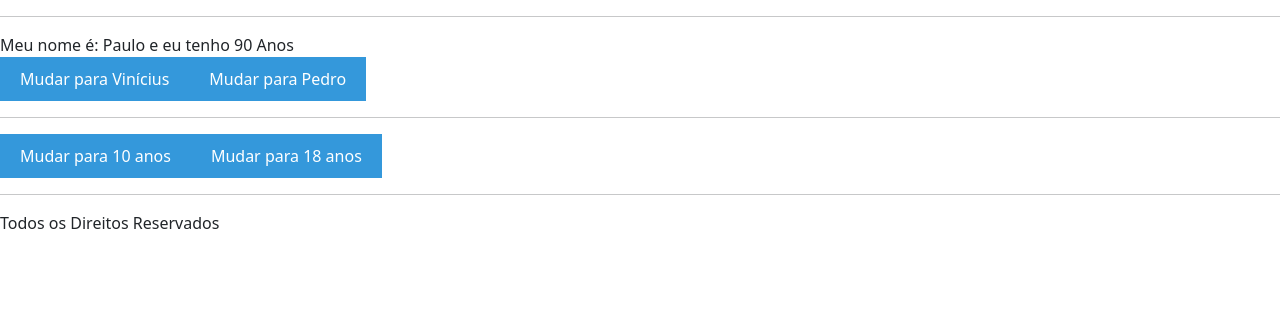
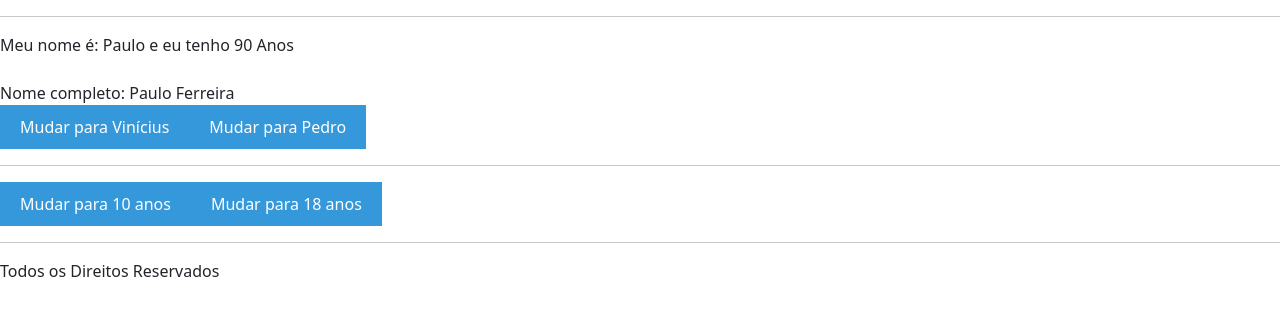
Before and after one commit to paulovferreira/repositorio, a React (Create React App) app in the folder PROJETO_REACT_AULA/: page /effect in a window 1280 px wide. Shown: the top 316 px of the page. Built offline with nearby package versions, Linux system fonts and the light colour scheme.

Commit message:
melhorias no context

```diff
--- a/PROJETO_REACT_AULA/src/contexts/contextAuth.tsx
+++ b/PROJETO_REACT_AULA/src/contexts/contextAuth.tsx
@@ -2,18 +2,19 @@ import { ReactNode, createContext,useState } from "react";
 
 type ContextType = {
     name: string;
+    age: number;
     setName: (n:string) => void;
+    setAge: (n:number) => void;
 }
 
 export const UsuarioLogadoContext = createContext<ContextType | null>(null);
 
-
 export const UsuarioLogadoProvider = ({ children}: {children: ReactNode}) => {
-
     const[name, setName] = useState('');
+    const[age, setAge] = useState(0);
 
     return (
-        <UsuarioLogadoContext.Provider value={{name, setName}}>
+        <UsuarioLogadoContext.Provider value={{name, age, setName, setAge}}>
             {children}
         </UsuarioLogadoContext.Provider>
     )
--- a/PROJETO_REACT_AULA/src/pages/effects.tsx
+++ b/PROJETO_REACT_AULA/src/pages/effects.tsx
@@ -7,29 +7,38 @@ import '../estilo/estilo.css';
 function Effects() {
 
     const [nome, setnome] = useState('Paulo');
+    const [sobrenome, setSobrenome] = useState('Ferreira')
+
     const [age, setAge] = useState(90)
 
-    const [sobrenome, setSobrenome] = useState('Ferreira')
+
     const [nomecompleto, setNomecompleto] = useState('')
 
-    useEffect( ()=> {
+    /*useEffect( ()=> {
         console.log('RODOU O EFFECT ... ')}, // primeiro parametro do effect é o que ele deve rodar.
-        []  // Segundo parâmetro é quando deve rodar. // o Array vazio não permite executar mais de uma vez.
+        [nome, age]  // Segundo parâmetro é quando deve rodar. // o Array vazio não permite executar mais de uma vez.
             // Essa tag vazia monitora QUANDO será executado o effect. Para monitorar uma const, basta colocar [age] [name] etc...
-     )
+     )*/
 
-     useEffect( () => {
-        setNomecompleto(nome+' '+sobrenome)
-        console.log(nomecompleto)    },
+
+
+     useEffect(
+        () => {
+            setNomecompleto(nome+' '+sobrenome)
+            console.log(nomecompleto)    },
      [nome, sobrenome] );
 
 
      // Podemos ainda utilizar o useEffect para concatenar constantes existentes.
      // Veja o exemplo de Nome e Sobrenome
 
+
     return(
         <div>
             Meu nome é: {nome} e eu tenho {age} Anos
+            <br /><br />
+            Nome completo: {nomecompleto}
+
 
             <br />
 
--- a/PROJETO_REACT_AULA/src/pages/login.tsx
+++ b/PROJETO_REACT_AULA/src/pages/login.tsx
@@ -44,6 +44,7 @@ function Login () {
             if (json.status) {
                 alert('Bem vindo, ' + fUser);
                 UsuarioLogadoCtx?.setName(json.usuario);
+                UsuarioLogadoCtx?.setAge(json.idade);
                 navigate('/home');
             } else {
                 setmsgApi(json.message);
```
